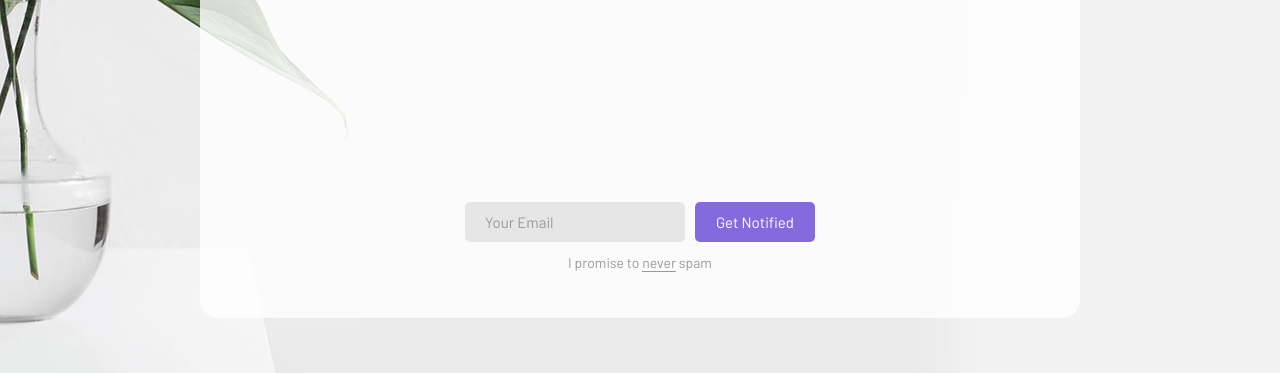
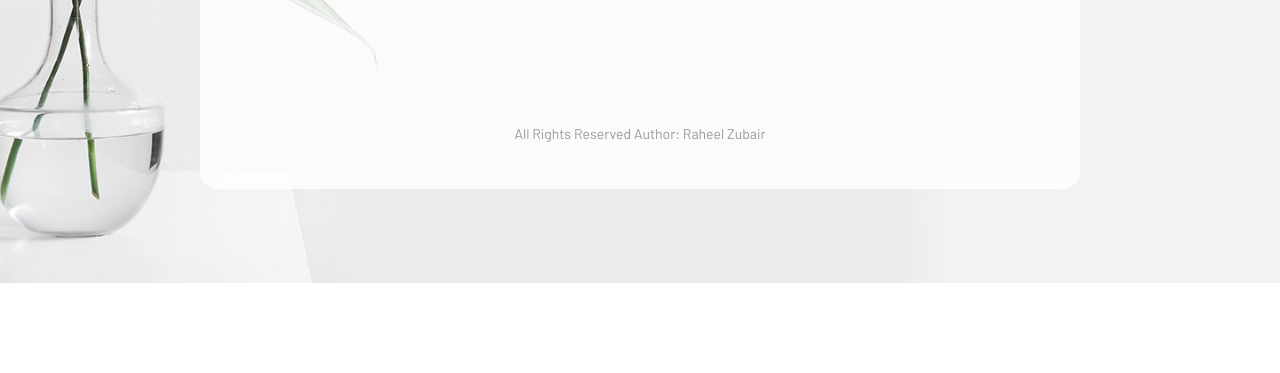
Before and after one commit to sudo-sharjeel/collaboration-expert, a plain HTML site: page index.html in a window 1280 px wide. Shown: the part 517-890 px from the top of the page. After the commit the page ends 800 px from the top, so only its background shows below. Drawn offline with Linux system fonts and the light colour scheme.

Commit message:
change in index.html

```diff
--- a/index.html
+++ b/index.html
@@ -1,7 +1,7 @@
 <!DOCTYPE html>
 <html lang="en">
 <head>
-	<title>Coming Soon 3</title>
+	<title>Welcome to Collaboration Expert</title>
 	<meta charset="UTF-8">
 	<meta name="viewport" content="width=device-width, initial-scale=1">
 <!--===============================================================================================-->
@@ -25,7 +25,7 @@
 	<div class="bg-img1 size1 flex-w flex-c-m p-t-55 p-b-55 p-l-15 p-r-15" style="background-image: url('images/bg01.jpg');">
 		<div class="wsize1 bor1 bg1 p-t-175 p-b-45 p-l-15 p-r-15 respon1">
 			<div class="wrappic1">
-				<img src="images/icons/logo.png" alt="LOGO">
+
 			</div>
 
 			<p class="txt-center m1-txt1 p-t-33 p-b-68">
@@ -54,21 +54,11 @@
 				</div>
 			</div>
 
-			<form class="flex-w flex-c-m contact100-form validate-form p-t-55">
-				<div class="wrap-input100 validate-input where1" data-validate = "Email is required: ex@abc.xyz">
-					<input class="s1-txt2 placeholder0 input100" type="text" name="email" placeholder="Your Email">
-					<span class="focus-input100"></span>
-				</div>
 
 
-				<button class="flex-c-m s1-txt3 size3 how-btn trans-04 where1">
-					Get Notified
-				</button>
-
-			</form>
-
 			<p class="s1-txt4 txt-center p-t-10">
-				I promise to <span class="bor2">never</span> spam
+				All Rights Reserved
+				Author: Raheel Zubair
 			</p>
 
 		</div>
```
